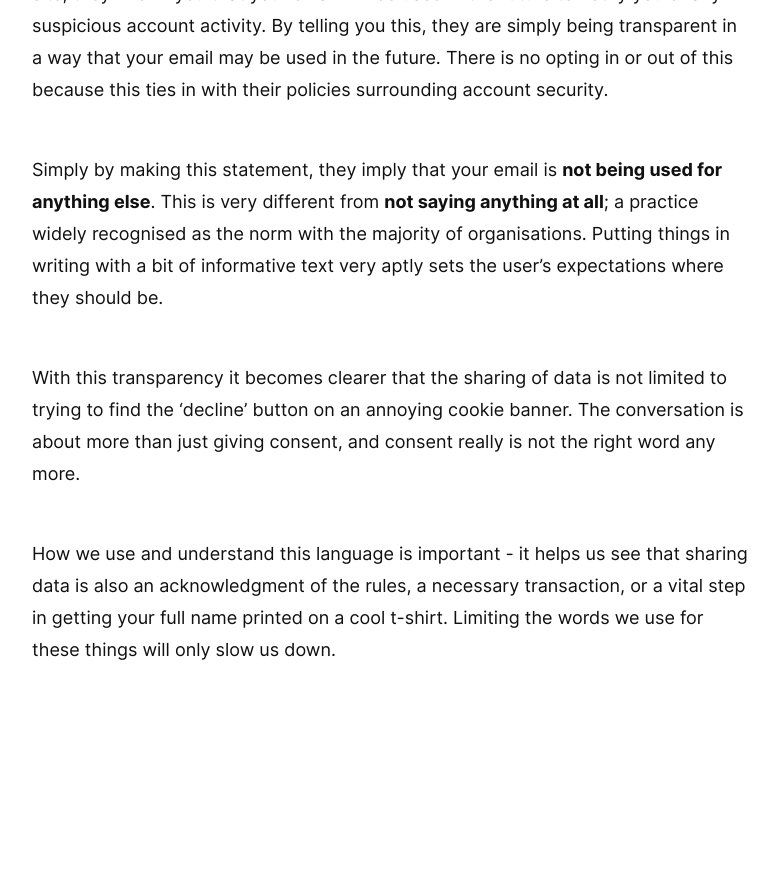
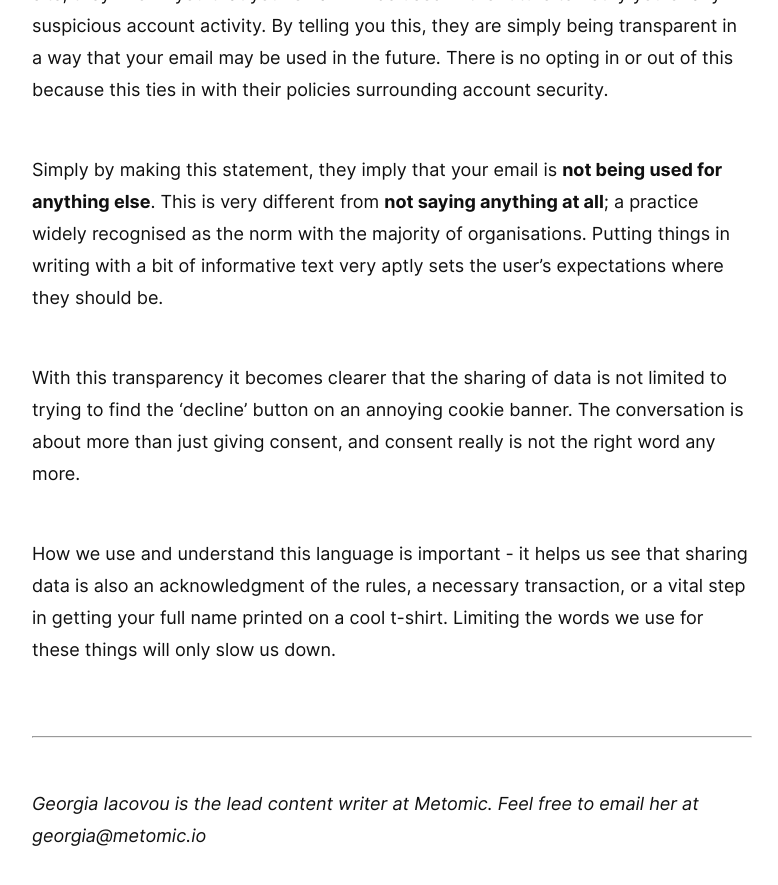
Before and after one commit to metomic/blog, a Jekyll site: the page built from _posts/2019-05-07-the-new-vocabulary.md, in a window 1280 px wide and 900 px high, scrolled down 5337 px. Shown: the top 885 px of the window, without its empty margins (248-1026 px from the left). Built offline with Jekyll 4.4.1, drawn with Linux system fonts in a browser that asks for light colours; before the commit the page ends 6051 px from its top, so only the background shows below that.

Commit message:
Update 2019-05-07-the-new-vocabulary.md

```diff
--- a/_posts/2019-05-07-the-new-vocabulary.md
+++ b/_posts/2019-05-07-the-new-vocabulary.md
@@ -69,3 +69,7 @@ Simply by making this statement, they imply that your email is **not being used
 With this transparency it becomes clearer that the sharing of data is not limited to trying to find the 'decline' button on an annoying cookie banner. The conversation is about more than just giving consent, and consent really is not the right word any more.
 
 How we use and understand this language is important - it helps us see that sharing data is also an acknowledgment of the rules, a necessary transaction, or a vital step in getting your full name printed on a cool t-shirt. Limiting the words we use for these things will only slow us down.
+
+---
+
+*Georgia Iacovou is the lead content writer at Metomic. Feel free to email her at georgia@metomic.io*
```
